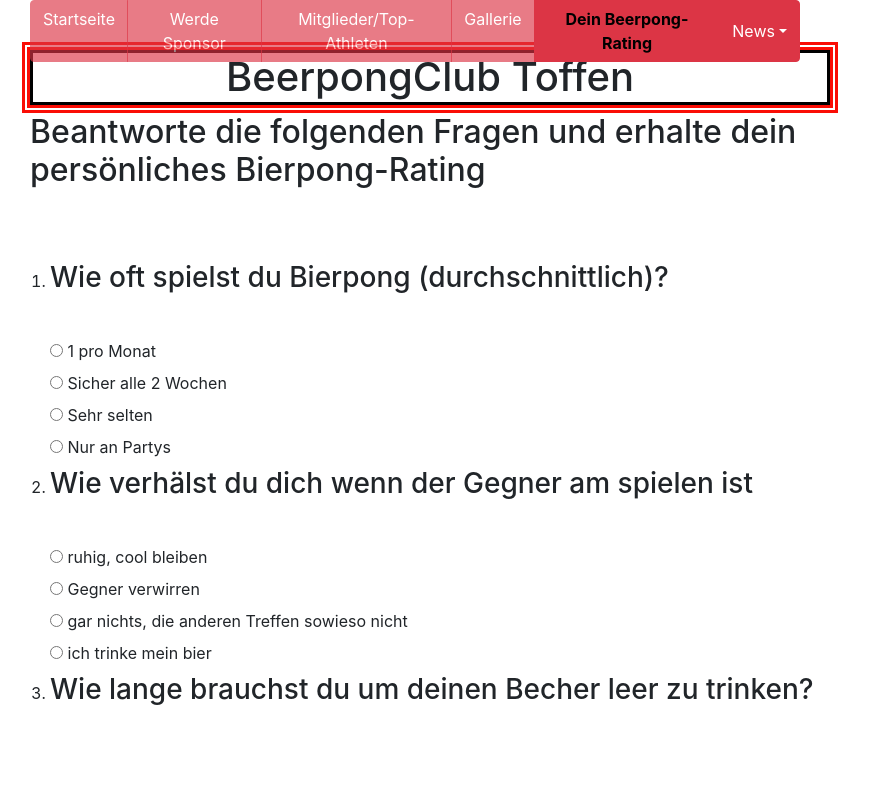
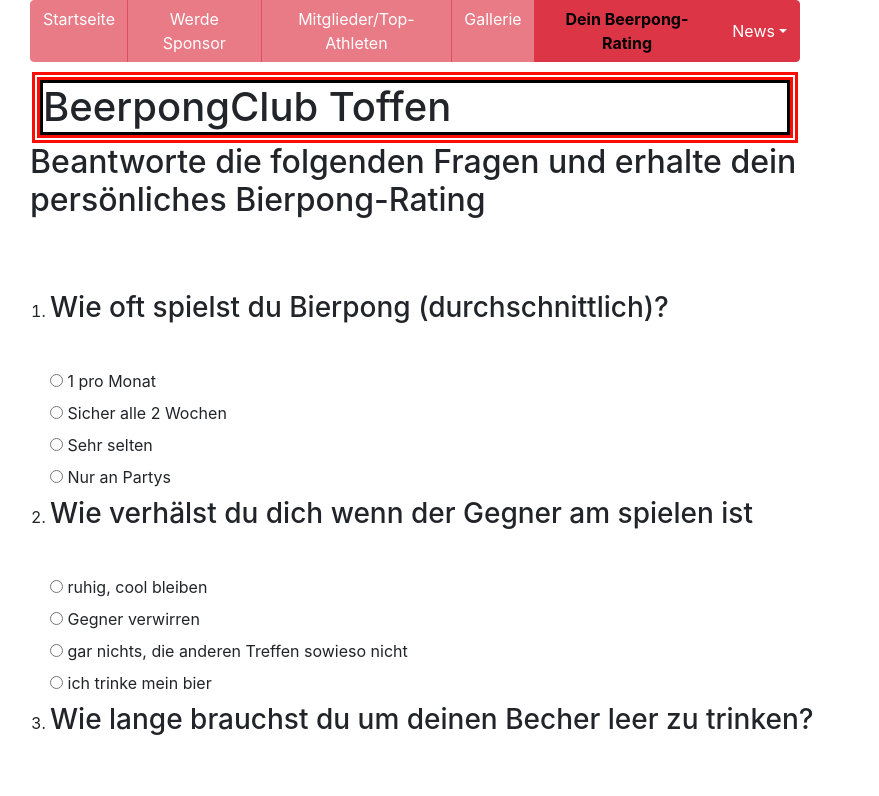
Before and after one commit to leehmae/leehmae.github.io, a plain HTML site: page index.html in a window 1280 px wide. Shown: the top 796 px of the page, without its empty margins (0-879 px from the left). Drawn offline with nearby package versions, Linux system fonts and the light colour scheme.

Commit message:
Update index.css

```diff
--- a/index.css
+++ b/index.css
@@ -2,11 +2,11 @@
     display: flex;
     align-items: left;
     justify-content: left;
-    margin-top: 50px;
-    padding-left: 30px;
+    margin-top: 80px;
+    padding-left: 40px;
+    width: 790px;
 }
 h1{
-    text-align: center;
     border: 3px black solid;
     outline: 0.5rem double rgb(250, 13, 5);
     height: 55px;
@@ -124,7 +124,7 @@ h3{
     align-items: left;
     justify-content: left;
     padding-left: 50px;
-    padding-bottom: 50px;
+    padding-bottom: 40px;
 }
 .answers{
 }
```
